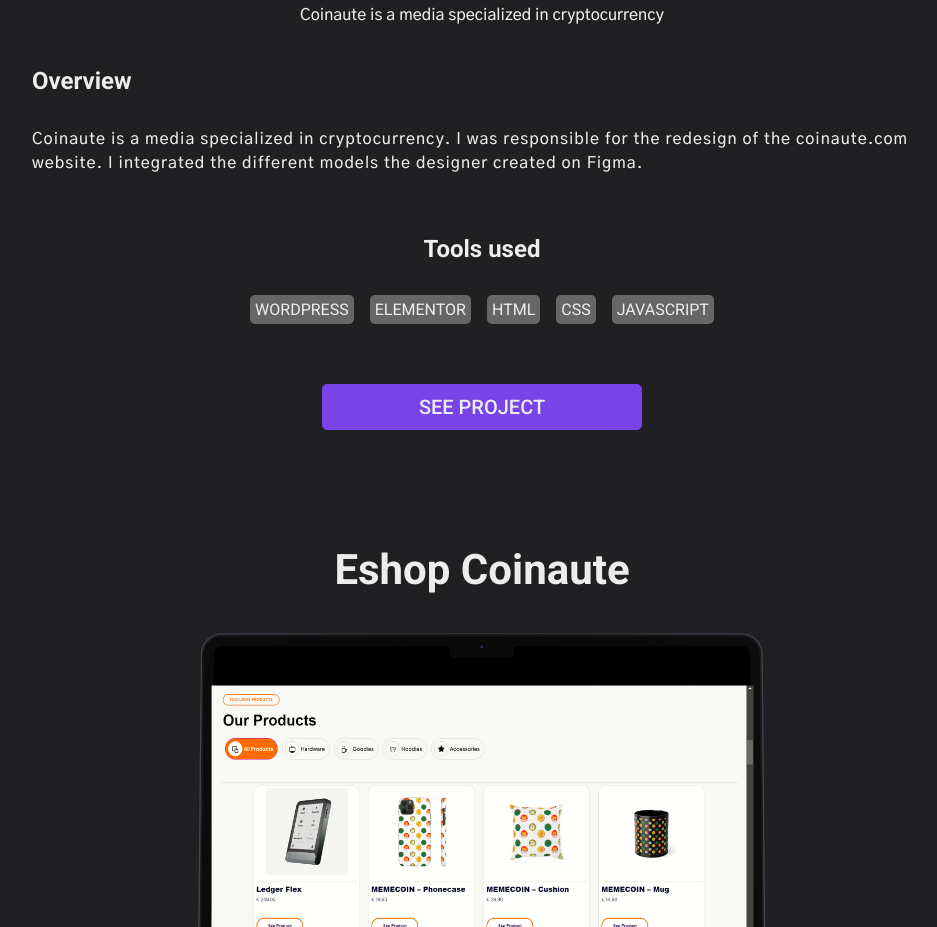
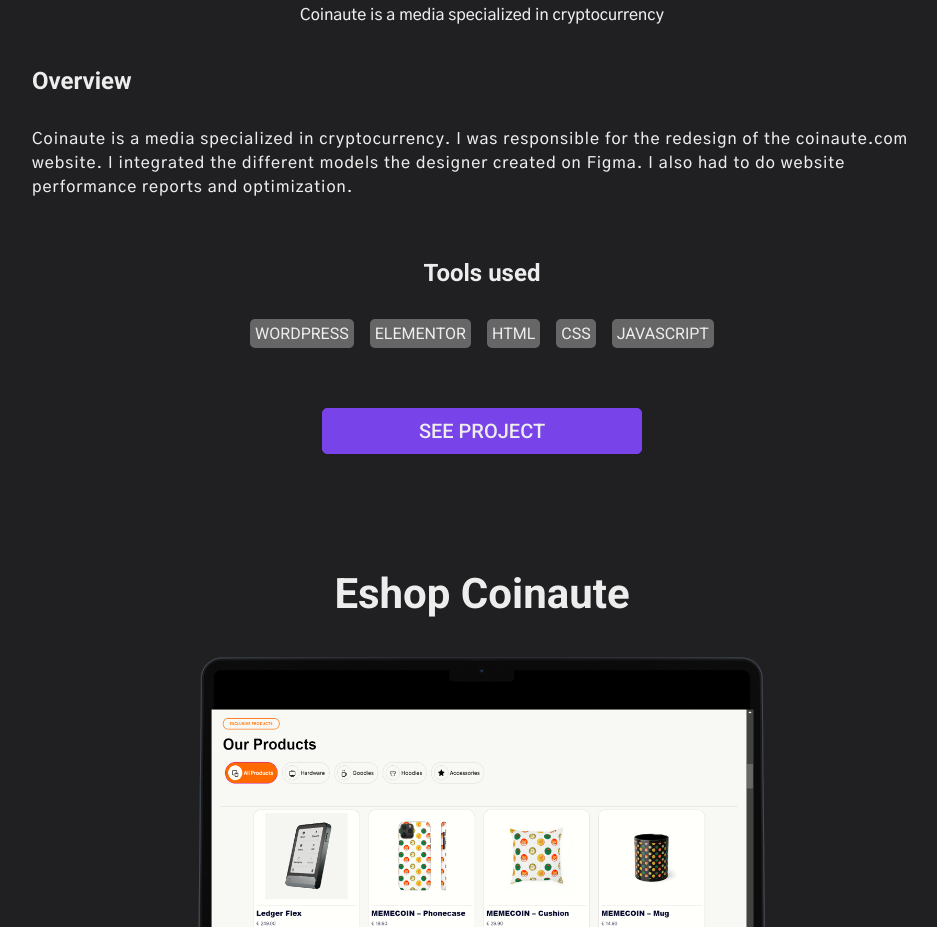
Before and after one commit to Nader-4web/portfolio, a plain HTML site: page index.html in a window 1280 px wide. Shown: the part 2156-3083 px from the top of the page, without its empty margins (158-1095 px from the left). Drawn offline with Linux system fonts and the light colour scheme; a script that the page names is missing; a web font is replaced by a local one.

Commit message:
ajout texte sur le projet coinaute

```diff
--- a/index.html
+++ b/index.html
@@ -143,7 +143,7 @@
                 <!-- overview and tools -->
                 <div class="block-overview">
                     <h2 class="block-overview_title">Overview</h2>
-                    <p class="block-overview_para">Coinaute is a media specialized in cryptocurrency. I was responsible for the redesign of the coinaute.com website. I integrated the different models the designer created on Figma.</p>
+                    <p class="block-overview_para">Coinaute is a media specialized in cryptocurrency. I was responsible for the redesign of the coinaute.com website. I integrated the different models the designer created on Figma. I also had to do website performance reports and optimization.</p>
                 </div>
 
                 <div class="block-tools">
```
